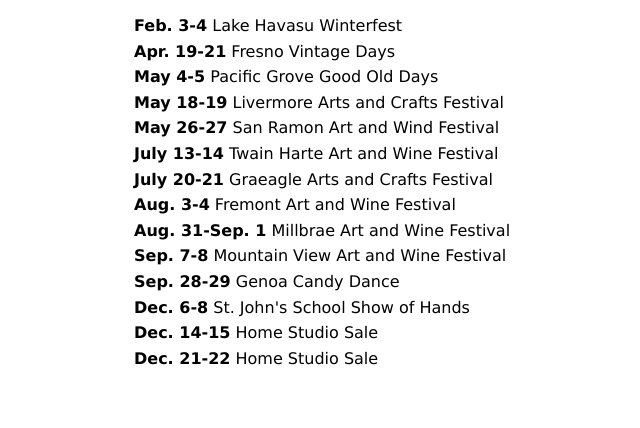
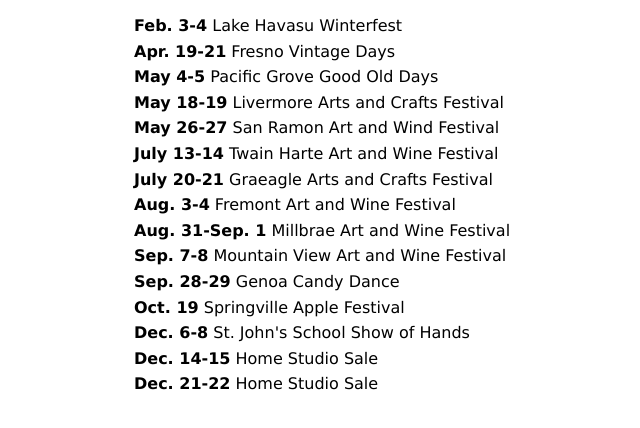
Before and after one commit to pearsallstoneware/website, a plain HTML site: page index.html in a window 1280 px wide. Shown: the part 182-610 px from the top of the page, without its empty margins (316-956 px from the left). Drawn offline with Linux system fonts and the light colour scheme.

Commit message:
springville

```diff
--- a/index.html
+++ b/index.html
@@ -79,6 +79,7 @@
         <p><b>Aug. 31-Sep. 1</b> Millbrae Art and Wine Festival</p>
         <p><b>Sep. 7-8</b> Mountain View Art and Wine Festival</p>
         <p><b>Sep. 28-29</b> Genoa Candy Dance</p>
+        <p><b>Oct. 19</b> Springville Apple Festival</p>
         <p><b>Dec. 6-8</b> St. John's School Show of Hands</p>
         <p><b>Dec. 14-15</b> Home Studio Sale</p>
         <p><b>Dec. 21-22</b> Home Studio Sale</p>
```
